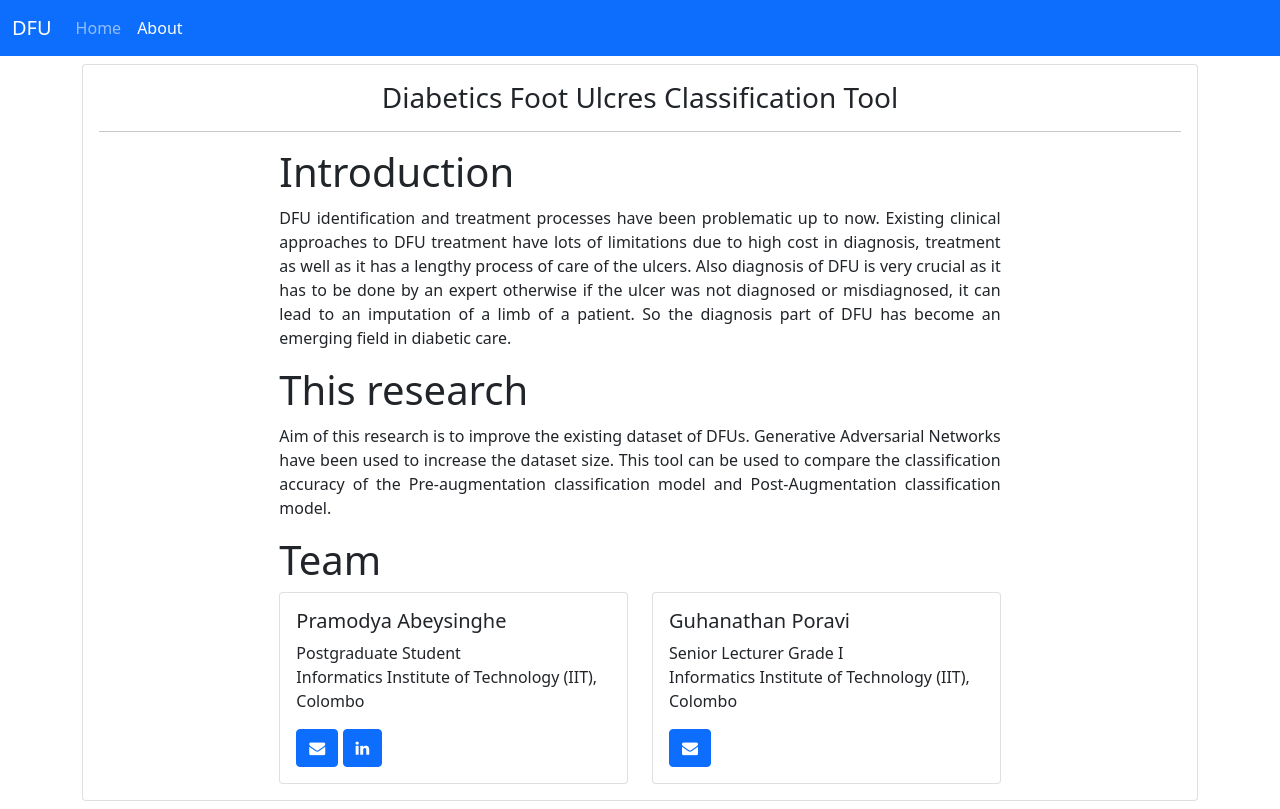
After one commit to apramodya/DFU-classification, a Flask app: page /about in a window 1280 px wide. The commit adds this page. Run offline with Flask 2, Linux system fonts and the light colour scheme.

Commit message:
about page

```diff
--- a/web-app/app.py
+++ b/web-app/app.py
@@ -63,6 +63,10 @@ def index():
 
         return render_template('home.html', preAugResult = preAugResult, _preAugResult = _preAugResult, postAugResult = postAugResult, _postAugResult = _postAugResult)
 
+@app.route("/about")
+def about():
+    return render_template('about.html')
+
 # ::: Run main :::
 if __name__ == "__main__":
     app.run(debug=True)
--- /dev/null
+++ b/web-app/templates/about.html
@@ -0,0 +1,90 @@
+<!DOCTYPE html>
+<html>
+{% extends "base.html" %} {% block content %}
+
+<body>
+    <!-- navbar -->
+    <nav class="navbar navbar-expand-lg navbar-dark bg-primary">
+        <div class="container-fluid">
+            <a class="navbar-brand" href="#">DFU</a>
+            <button class="navbar-toggler" type="button" data-bs-toggle="collapse" data-bs-target="#navbarNav"
+                aria-controls="navbarNav" aria-expanded="false" aria-label="Toggle navigation">
+                <span class="navbar-toggler-icon"></span>
+            </button>
+            <div class="collapse navbar-collapse" id="navbarNav">
+                <ul class="navbar-nav">
+                    <li class="nav-item">
+                        <a class="nav-link" href="{{ url_for('index') }}">Home</a>
+                    </li>
+                    <li class="nav-item">
+                        <a class="nav-link active" aria-current="page" href="#">About</a>
+                    </li>
+                </ul>
+            </div>
+        </div>
+    </nav>
+    <section class="py-2 container">
+        <div class="card">
+            <div class="card-body">
+                <h3 class="text-center">Diabetics Foot Ulcres Classification Tool</h3>
+                <hr>
+                <div class="col-lg-8 col-md-8 mx-auto">
+                    <h3 class="display-6">Introduction</h3>
+                    <p class="card-text" style="margin-top: 10px; text-align: justify">
+                        DFU identification and treatment processes have been problematic up to now. Existing clinical
+                        approaches to DFU treatment have lots of limitations due to high cost in diagnosis, treatment as
+                        well as it has a lengthy process of care of the ulcers. Also diagnosis of DFU is very crucial as
+                        it has to be done by an expert otherwise if the ulcer was not diagnosed or misdiagnosed, it can
+                        lead to an imputation of a limb of a patient. So the diagnosis part of DFU has become an
+                        emerging field in diabetic care.
+                    </p>
+                    <h3 class="display-6">This research</h3>
+                    <p class="card-text" style="margin-top: 10px; text-align: justify">
+                        Aim of this research is to improve the existing dataset of DFUs. Generative Adversarial Networks
+                        have been used to increase the dataset size. This tool can be used to compare the classification
+                        accuracy of the Pre-augmentation classification model and Post-Augmentation classification
+                        model.
+                    </p>
+                    <h3 class="display-6">Team</h3>
+                    <div class="row">
+                        <div class="col-sm-6">
+                            <div class="card">
+                                <div class="card-body">
+                                    <h5 class="card-title">Pramodya Abeysinghe</h5>
+                                    <p class="card-text">
+                                        <span>Postgraduate Student</span><br>
+                                        <span>Informatics Institute of Technology (IIT), Colombo</span>
+                                    </p>
+                                    <a href="mailto:pamodya.2019197@iit.ac.lk" class="btn btn-primary">
+                                        <i class="fa fa-envelope"></i>
+                                    </a>
+                                    <a href="https://www.linkedin.com/in/pramodyaabeysinghe/" class="btn btn-primary">
+                                        <i class="fa fa-linkedin"></i>
+                                    </a>
+                                </div>
+                            </div>
+                        </div>
+                        <div class="col-sm-6">
+                            <div class="card">
+                                <div class="card-body">
+                                    <h5 class="card-title">Guhanathan Poravi</h5>
+                                    <p class="card-text">
+                                        <span>Senior Lecturer Grade I</span><br>
+                                        <span>Informatics Institute of Technology (IIT), Colombo</span>
+                                    </p>
+                                    <a href="mailto:guhanathan.p@iit.ac.lk" class="btn btn-primary">
+                                        <i class="fa fa-envelope"></i>
+                                    </a>
+                                </div>
+                            </div>
+                        </div>
+                    </div>
+                </div>
+            </div>
+        </div>
+    </section>
+</body>
+
+{% endblock %}
+
+</html>
--- a/web-app/templates/base.html
+++ b/web-app/templates/base.html
@@ -6,6 +6,7 @@
     <title>DFU Classification</title>
     <link href="https://cdn.jsdelivr.net/npm/bootstrap@5.0.2/dist/css/bootstrap.min.css" rel="stylesheet"
         integrity="sha384-EVSTQN3/azprG1Anm3QDgpJLIm9Nao0Yz1ztcQTwFspd3yD65VohhpuuCOmLASjC" crossorigin="anonymous">
+    <link rel="stylesheet" href="https://cdnjs.cloudflare.com/ajax/libs/font-awesome/4.7.0/css/font-awesome.min.css">
 </head>
 
 <body>
--- a/web-app/templates/home.html
+++ b/web-app/templates/home.html
@@ -15,10 +15,10 @@
                 <div class="collapse navbar-collapse" id="navbarNav">
                     <ul class="navbar-nav">
                         <li class="nav-item">
-                            <a class="nav-link active" aria-current="page" href="#">Home</a>
+                            <a class="nav-link active" aria-current="page" href="{{ url_for('index') }}">Home</a>
                         </li>
                         <li class="nav-item">
-                            <a class="nav-link" href="#">About</a>
+                            <a class="nav-link" href="{{ url_for('about') }}">About</a>
                         </li>
                     </ul>
                 </div>
```
